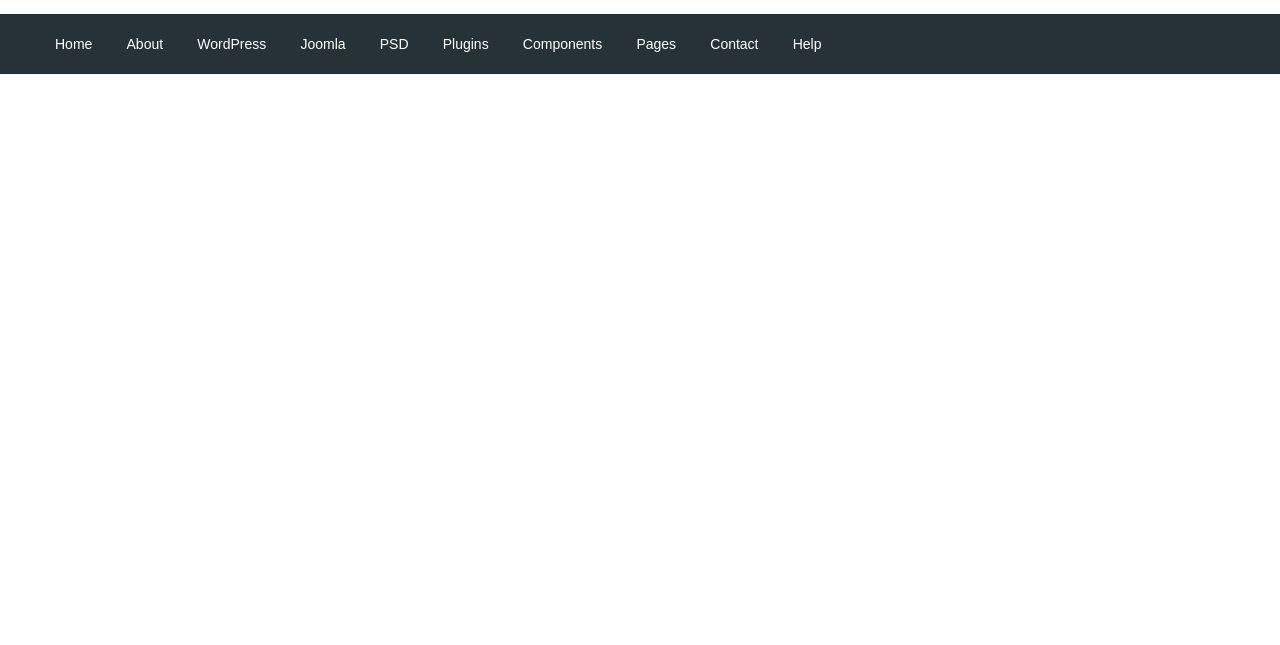
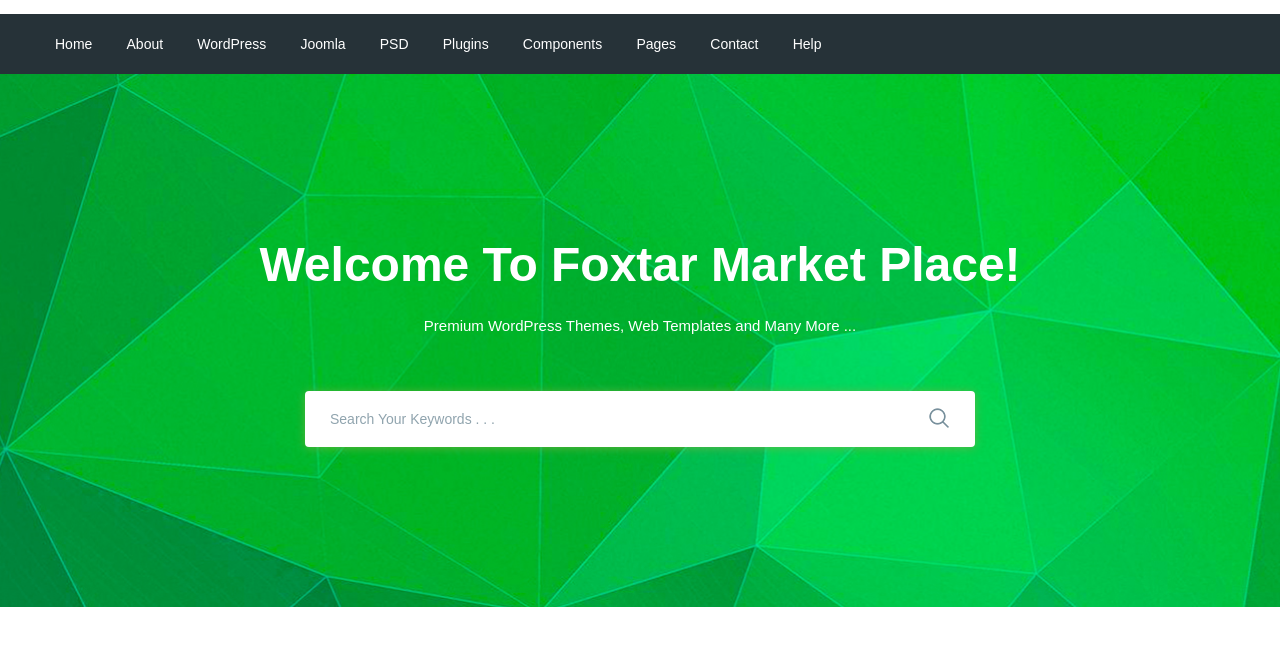
Before and after one commit to Shapranow/moderno, a website: page app/index.html in a window 1280 px wide. Shown: the part 77-722 px from the top of the page. Drawn offline with nearby package versions, Linux system fonts and the light colour scheme; files that its build step writes are made by us from their sources.

Commit message:
sdded seartch section

```diff
--- a/app/index.html
+++ b/app/index.html
@@ -10,7 +10,6 @@
 </head>
 <body>
     <header class="header">
-
 
         <div class="header__top">
              <div class="container">
@@ -53,10 +52,52 @@
             </div>
         </div> <!-- "header__menu" -->
 
+    </header> <!-- "header" -->
+
+    <section class="search" style="background-image: url(images/search-bg.jpg);">
+        <div class="container">
+            <div class="search__inner">
+
+
+                <div class="search__inner-title">
+                    Welcome To Foxtar Market Place!
+                </div>
+
+                <div class="search__inner-text">
+                    Premium WordPress Themes, Web Templates and Many More ...
+                </div>
+
+                <div class="search__inner-form">
+                    <form>
+                        <input type="text" placeholder="Search Your Keywords . . ." required>
+                        <button type="submit"><img src="images/icons/search.png" alt=""></button>
+                    </form>
+                </div>
+
+
+            </div> <!-- "search__inner" -->
+        </div>
+    </section> <!-- "search" -->
 
 
 
-    </header>
+
+
+
+
+
+
+
+
+
+
+
+
+
+
+
+
+
 
     <script src="https://ajax.googleapis.com/ajax/libs/jquery/3.4.1/jquery.min.js"></script>
     <script src="js/libs.min.js"></script>
--- a/app/scss/style.scss
+++ b/app/scss/style.scss
@@ -51,3 +51,56 @@
         font-size: 14px;
     }
 }
+
+.search{
+    background-repeat: no-repeat;
+    background-size: cover;
+    background-position: center;
+    min-height: 533px;
+}
+.search__inner{
+    padding: 155px 0 100px;
+    color: #fff;
+    text-align: center;
+    &-title{
+        margin-bottom: 10px;
+        font-weight: 700;
+        font-size: 48px;
+        line-height: 72px;
+    }
+    &-text{
+        margin-bottom: 50px;
+        font-weight: 500;
+        font-style: 20px;
+        line-height: 30px;
+    }
+
+    &-form{
+        max-width: 670px;
+        margin: 0 auto;
+        position: relative;
+        input{
+            display: block;
+            width: 100%;
+            box-shadow: 0px 1px 10px 0px rgba(124, 178, 64, 0.75);
+            border-radius: 4px;
+            height: 56px;
+            border: none;
+            font-size: 14px;
+            font-weight: 500;
+            padding-left: 25px;
+            padding-right: 60px;
+            &::placeholder{
+                color: #90a4ae;
+                font-weight: 500;
+            }
+        }
+        button{
+            position: absolute;
+            border: none;
+            background-color: transparent;
+            right: 20px;
+            top: 16px;
+        }
+    }
+}
```
Also changed, not shown: app/images/icons/search.png (added), app/images/icons/search.svg (added), app/images/search-bg.jpg (added).
